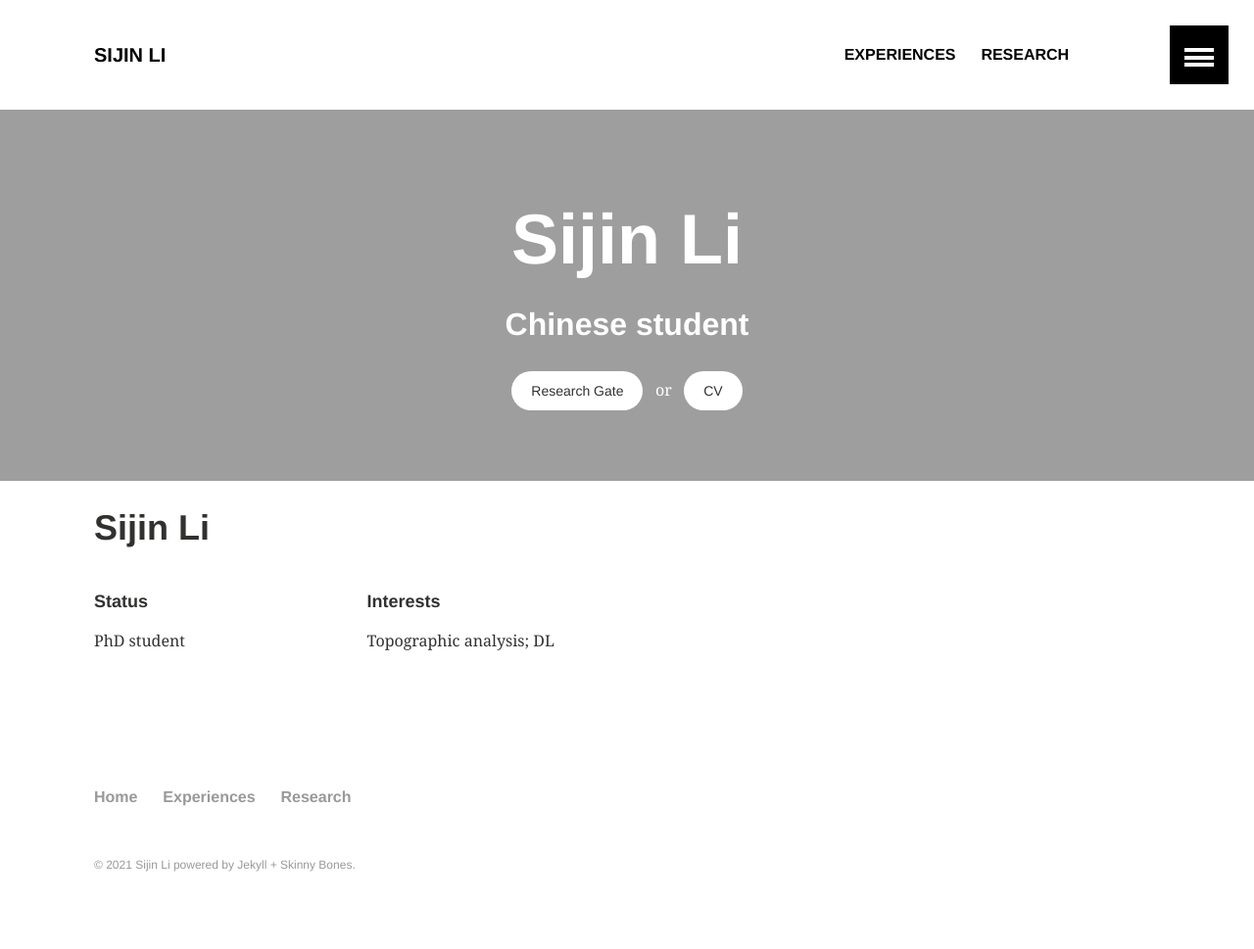
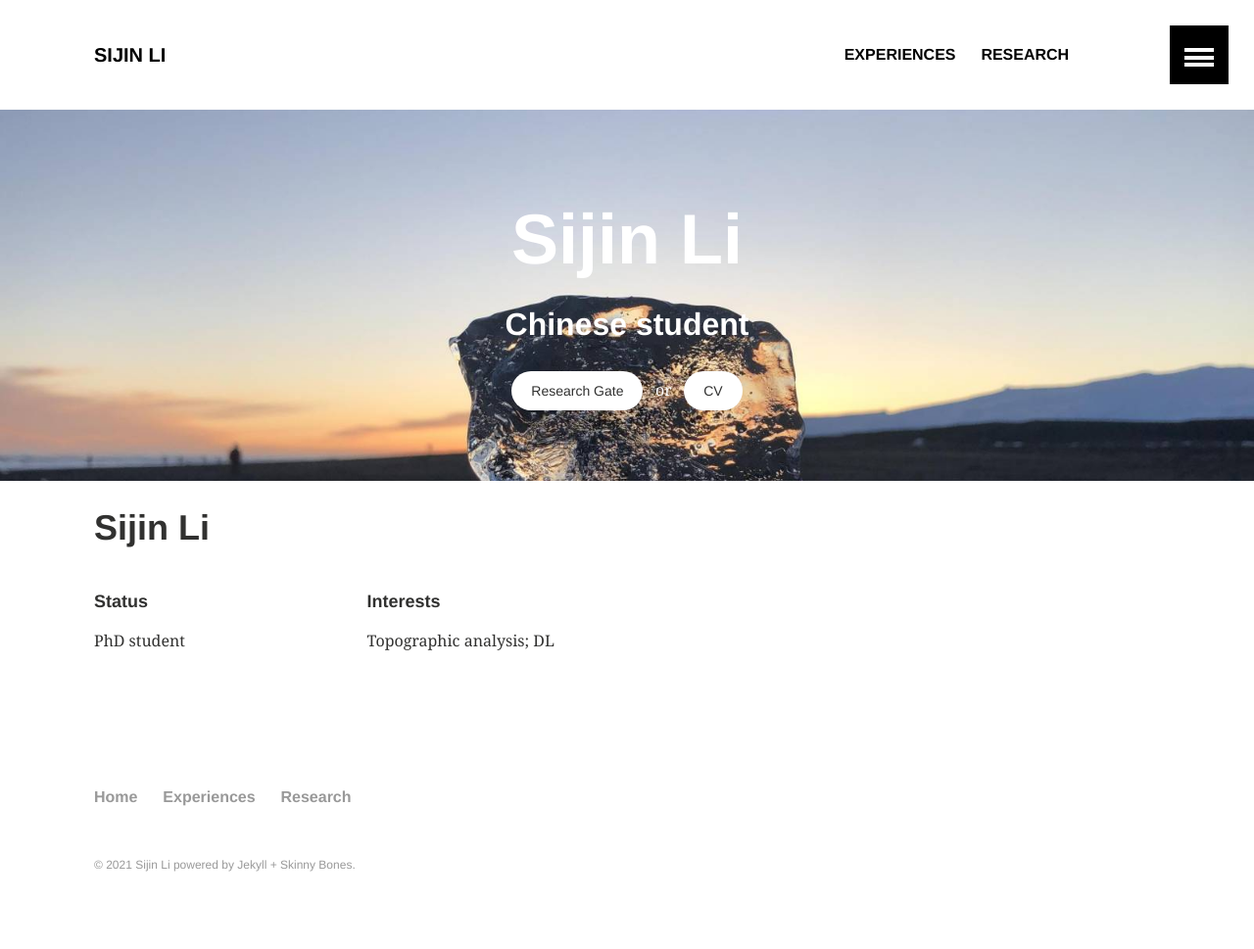
Before and after one commit to Sijin-Li/Sijin-Li.github.io, a Jekyll site: the page built from index.md, in a window 1280 px wide. Shown: the whole page at 98% size. Built offline with Jekyll 4.4.1, drawn with Linux system fonts in a browser that asks for light colours.

Commit message:
Update index.md

```diff
--- a/index.md
+++ b/index.md
@@ -3,7 +3,7 @@ layout: home
 permalink: /
 title: "Sijin Li"
 image:
-  feature: glencoe_1600x800.jpg
+  feature: img_forHome_1600_800.jpg
 ---
 
 <div class="tiles">
```
